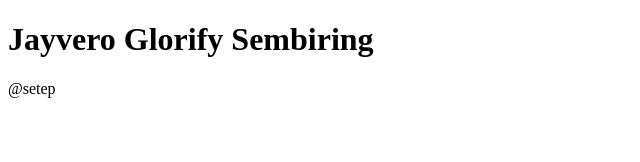
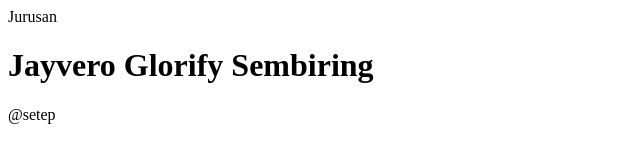
Before and after one commit to StephanieTarigan/ProyekWeb_Stephanie, a plain HTML site: page index.html in a window 1280 px wide. Shown: the whole page, without its empty margins (0-640 px from the left). Drawn offline with Linux system fonts and the light colour scheme.

Commit message:
fourth commit

```diff
--- a/index.html
+++ b/index.html
@@ -6,6 +6,7 @@
     <title>Document</title>
 </head>
 <body>
+    <header>Jurusan</header>
     <h1>Jayvero Glorify Sembiring</h1>
     <footer>@setep</footer>
 </body>
```
